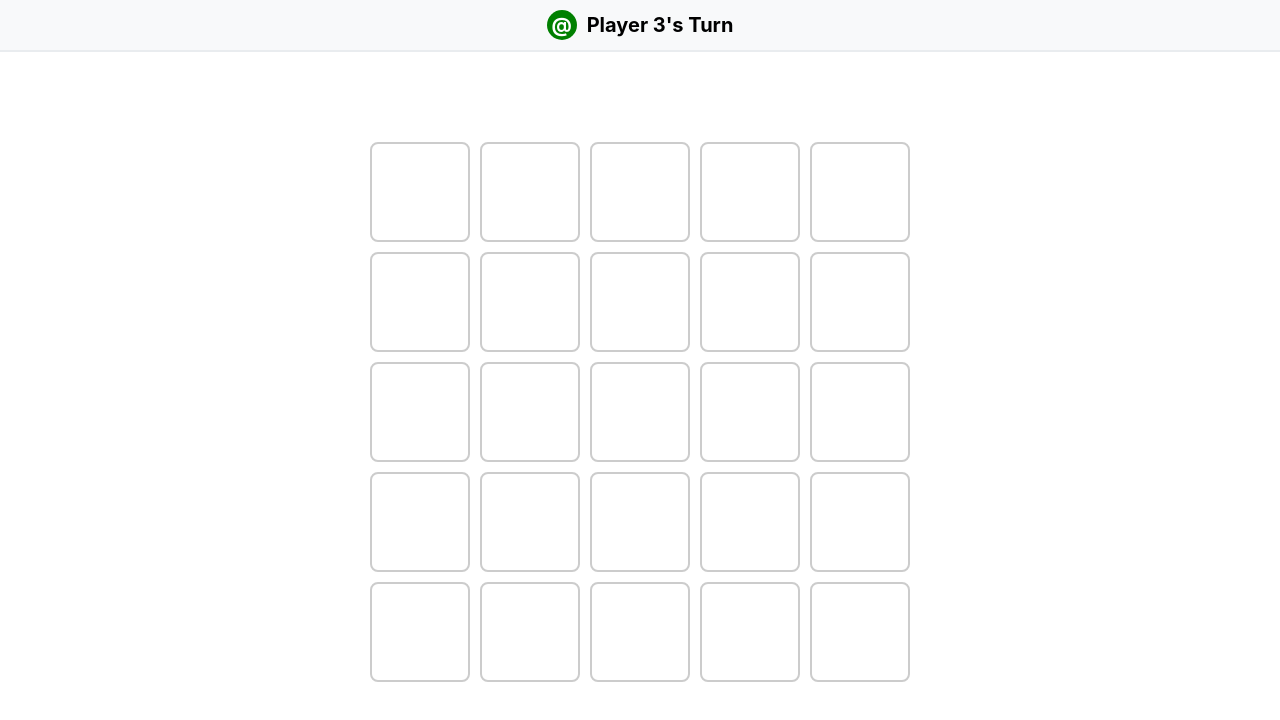
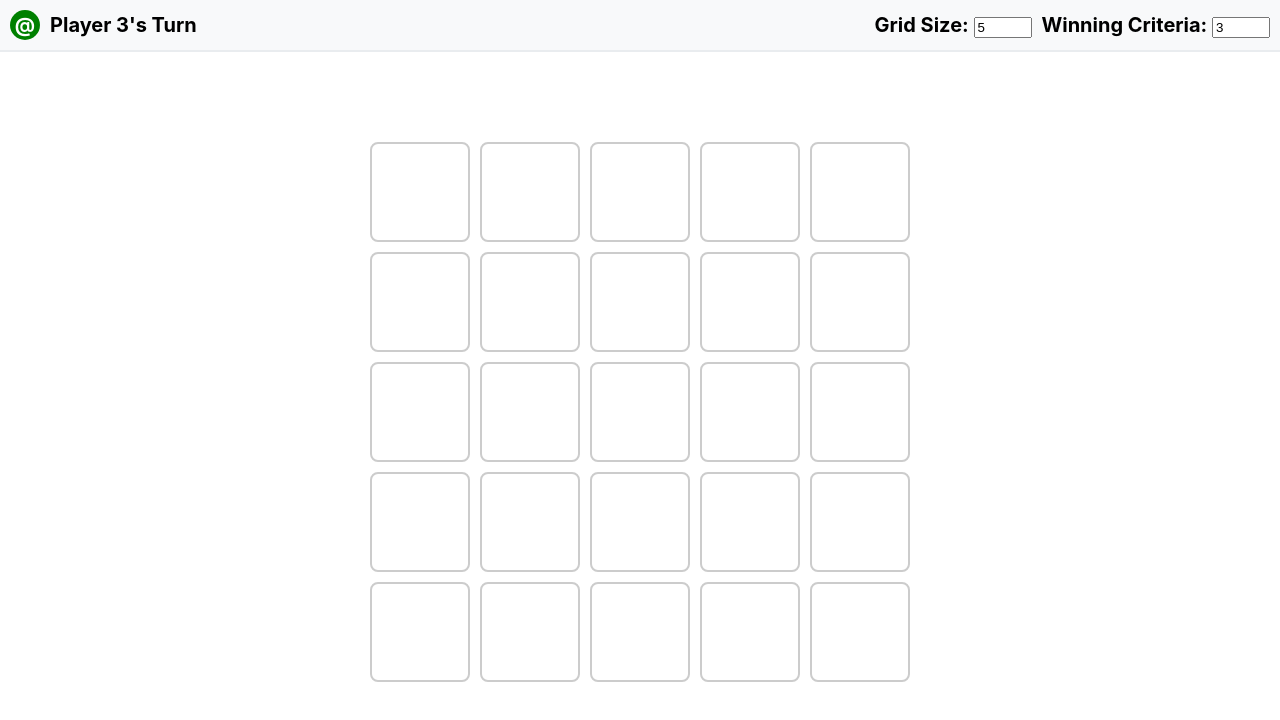
Before and after one commit to PrathamGwari/tick-tack-toe-assessment, a React (Create React App) app: page / in a window 1280 px wide. Shown: the top 720 px of the page. Built offline with nearby package versions, Linux system fonts and the light colour scheme.

Commit message:
Added dynamic grid size and winning criteria states

```diff
--- a/src/App.js
+++ b/src/App.js
@@ -2,7 +2,7 @@ import logo from "./logo.svg";
 import "./App.css";
 import { useEffect, useState } from "react";
 
-const gridSize = 5;
+// Define playerConfig outside the App component
 const playerConfig = [
   {
     id: 1,
@@ -23,7 +23,152 @@ const playerConfig = [
     color: "green",
   },
 ];
-const winningCriteria = 3;
+
+function App() {
+  const [gridSize, setGridSize] = useState(5);
+  const [winningCriteria, setWinningCriteria] = useState(3);
+  const [turnCount, setTurnCount] = useState(0);
+  const [currentPlayer, setCurrentPlayer] = useState(
+    playerConfig[turnCount % playerConfig.length]
+  );
+  const [gameGrid, setGameGrid] = useState(
+    Array.from({ length: gridSize }, () => Array(gridSize).fill(""))
+  );
+
+  useEffect(() => {
+    setCurrentPlayer(playerConfig[turnCount % playerConfig.length]);
+  }, [turnCount]);
+
+  useEffect(() => {
+    const winResults = checkWin(gameGrid, currentPlayer, winningCriteria);
+    if (winResults) {
+      alert(`${currentPlayer.name} wins!`);
+    }
+    setTurnCount((prev) => prev + 1);
+  }, [gameGrid]);
+
+  const handleGridSizeChange = (e) => {
+    const newSize = parseInt(e.target.value, 10);
+    setGridSize(newSize);
+    resetGame(newSize, winningCriteria);
+  };
+
+  const handleWinningCriteriaChange = (e) => {
+    const newCriteria = parseInt(e.target.value, 10);
+    console.log("winning criteria changed", e.target.value);
+    setWinningCriteria(newCriteria);
+    resetGame(gridSize, newCriteria);
+  };
+
+  const resetGame = (newGridSize, newWinningCriteria) => {
+    setGameGrid(
+      Array.from({ length: newGridSize }, () => Array(newGridSize).fill(""))
+    );
+    setTurnCount(0);
+  };
+
+  return (
+    <>
+      <div
+        className="header"
+        style={{
+          padding: "10px",
+          backgroundColor: "#f8f9fa",
+          borderBottom: "2px solid #e9ecef",
+          display: "flex",
+          justifyContent: "space-between",
+          alignItems: "center",
+          fontSize: "20px",
+          fontWeight: "bold",
+        }}
+      >
+        <div
+          className="player-info"
+          style={{
+            display: "flex",
+            alignItems: "center",
+            gap: "10px",
+          }}
+        >
+          <div
+            className="player-symbol"
+            style={{
+              backgroundColor: currentPlayer.color,
+              width: "30px",
+              height: "30px",
+              borderRadius: "50%",
+              display: "flex",
+              alignItems: "center",
+              justifyContent: "center",
+              color: "#fff",
+              fontWeight: "bold",
+            }}
+          >
+            {currentPlayer.symbol}
+          </div>
+          <div className="player-name">{currentPlayer.name}'s Turn</div>
+        </div>
+        <div className="settings" style={{ display: "flex", gap: "10px" }}>
+          <div>
+            <label>Grid Size: </label>
+            <input
+              type="number"
+              value={gridSize}
+              onChange={handleGridSizeChange}
+              min="3"
+              max="10"
+              style={{ width: "50px" }}
+            />
+          </div>
+          <div>
+            <label>Winning Criteria: </label>
+            <input
+              type="number"
+              value={winningCriteria}
+              onChange={handleWinningCriteriaChange}
+              min="3"
+              max={gridSize}
+              style={{ width: "50px" }}
+            />
+          </div>
+        </div>
+      </div>
+      <div className="game-grid-container">
+        <div
+          style={{
+            height: "90vh",
+            display: "flex",
+            alignItems: "center",
+            justifyContent: "center",
+          }}
+          className="App"
+        >
+          <div
+            style={{
+              display: "flex",
+              flexDirection: "column",
+              alignItems: "center",
+              justifyContent: "center",
+            }}
+            className="App"
+          >
+            {Array.from({ length: gridSize }).map((_, index) => (
+              <GridRow
+                key={index}
+                columnIndex={index}
+                size={gridSize}
+                currentPlayer={currentPlayer}
+                setTurnCount={setTurnCount}
+                gameGrid={gameGrid}
+                setGameGrid={setGameGrid}
+              />
+            ))}
+          </div>
+        </div>
+      </div>
+    </>
+  );
+}
 
 function GridRow({
   columnIndex,
@@ -92,105 +237,6 @@ function GridRow({
   );
 }
 
-function App() {
-  const [turnCount, setTurnCount] = useState(0);
-  const [currentPlayer, setCurrentPlayer] = useState(
-    playerConfig[turnCount % playerConfig.length]
-  );
-  const [gameGrid, setGameGrid] = useState(
-    Array.from({ length: gridSize }, () => Array(gridSize).fill(""))
-  );
-
-  useEffect(() => {
-    setCurrentPlayer(playerConfig[turnCount % playerConfig.length]);
-  }, [turnCount]);
-
-  useEffect(() => {
-    const winResults = checkWin(gameGrid, currentPlayer, winningCriteria);
-    console.log("check win results", winResults);
-    if (winResults) {
-      alert(`${currentPlayer.name} wins!`);
-    }
-    setTurnCount((prev) => prev + 1);
-  }, [gameGrid]);
-  return (
-    <>
-      <div
-        className="header"
-        style={{
-          padding: "10px",
-          backgroundColor: "#f8f9fa",
-          borderBottom: "2px solid #e9ecef",
-          display: "flex",
-          justifyContent: "center",
-          alignItems: "center",
-          fontSize: "20px",
-          fontWeight: "bold",
-        }}
-      >
-        <div
-          className="player-info"
-          style={{
-            display: "flex",
-            alignItems: "center",
-            gap: "10px",
-          }}
-        >
-          <div
-            className="player-symbol"
-            style={{
-              backgroundColor: currentPlayer.color,
-              width: "30px",
-              height: "30px",
-              borderRadius: "50%",
-              display: "flex",
-              alignItems: "center",
-              justifyContent: "center",
-              color: "#fff",
-              fontWeight: "bold",
-            }}
-          >
-            {currentPlayer.symbol}
-          </div>
-          <div className="player-name">{currentPlayer.name}'s Turn</div>
-        </div>
-      </div>
-      <div className="game-grid-container">
-        <div
-          style={{
-            height: "90vh",
-            display: "flex",
-            alignItems: "center",
-            justifyContent: "center",
-          }}
-          className="App"
-        >
-          <div
-            style={{
-              display: "flex",
-              flexDirection: "column",
-              alignItems: "center",
-              justifyContent: "center",
-            }}
-            className="App"
-          >
-            {Array.from({ length: gridSize }).map((_, index) => (
-              <GridRow
-                key={index}
-                columnIndex={index}
-                size={gridSize}
-                currentPlayer={currentPlayer}
-                setTurnCount={setTurnCount}
-                gameGrid={gameGrid}
-                setGameGrid={setGameGrid}
-              />
-            ))}
-          </div>
-        </div>
-      </div>
-    </>
-  );
-}
 function checkWin(gameGrid, currentPlayer, winningCriteria) {
   const symbol = currentPlayer.symbol.toLowerCase();
   const checkConsecutive = (arr) =>
@@ -198,17 +244,15 @@ function checkWin(gameGrid, currentPlayer, winningCriteria) {
       .join("")
       .match(new RegExp(`(${symbol})\\1{${winningCriteria - 1}}`, "g"));
 
-  console.log("gameGrid", gameGrid);
-  console.log("checking win for player", currentPlayer);
   // Check rows
-  for (let row = 0; row < gridSize; row++) {
+  for (let row = 0; row < gameGrid.length; row++) {
     if (checkConsecutive(gameGrid[row])) {
       return true;
     }
   }
 
   // Check columns
-  for (let col = 0; col < gridSize; col++) {
+  for (let col = 0; col < gameGrid.length; col++) {
     const column = gameGrid.map((row) => row[col]);
     if (checkConsecutive(column)) {
       return true;
@@ -218,9 +262,9 @@ function checkWin(gameGrid, currentPlayer, winningCriteria) {
   // Check diagonals
   let diagonal1 = [];
   let diagonal2 = [];
-  for (let i = 0; i < gridSize; i++) {
+  for (let i = 0; i < gameGrid.length; i++) {
     diagonal1.push(gameGrid[i][i]);
-    diagonal2.push(gameGrid[i][gridSize - 1 - i]);
+    diagonal2.push(gameGrid[i][gameGrid.length - 1 - i]);
   }
   if (checkConsecutive(diagonal1) || checkConsecutive(diagonal2)) {
     return true;
```
